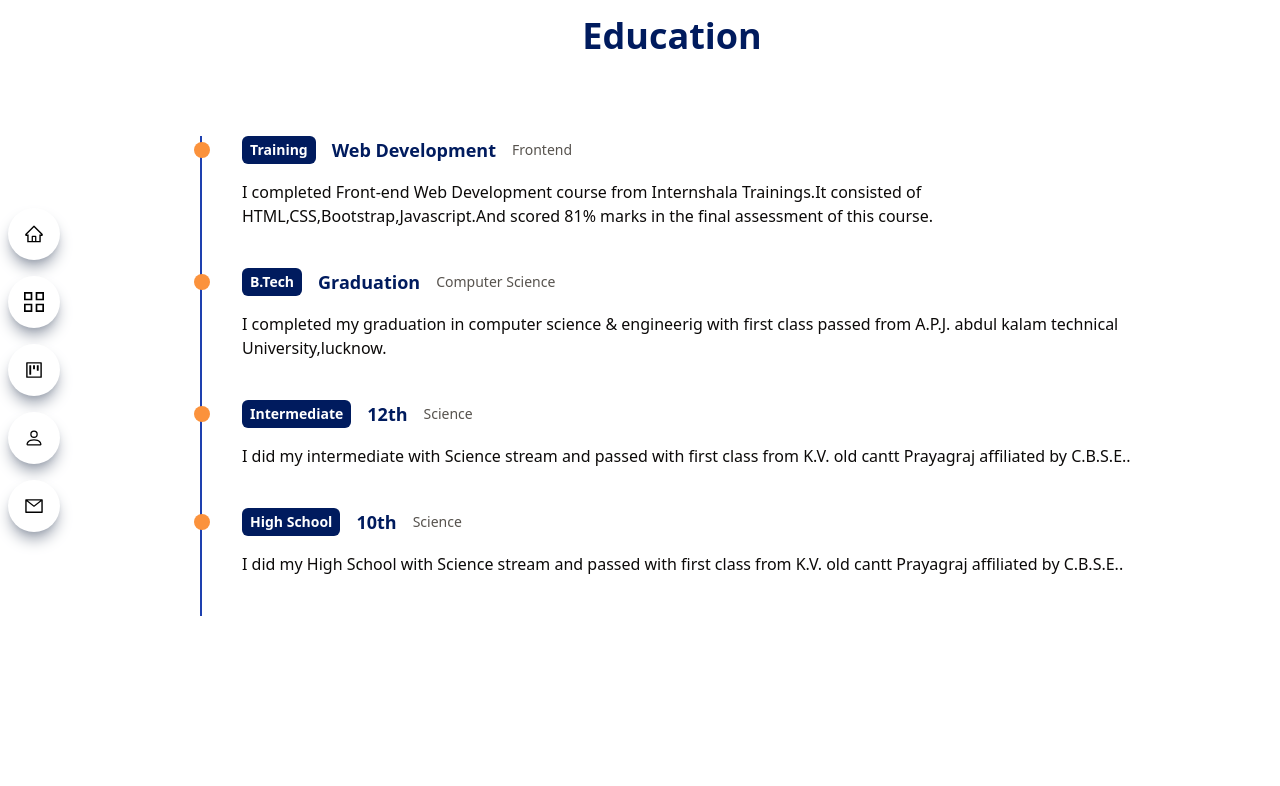
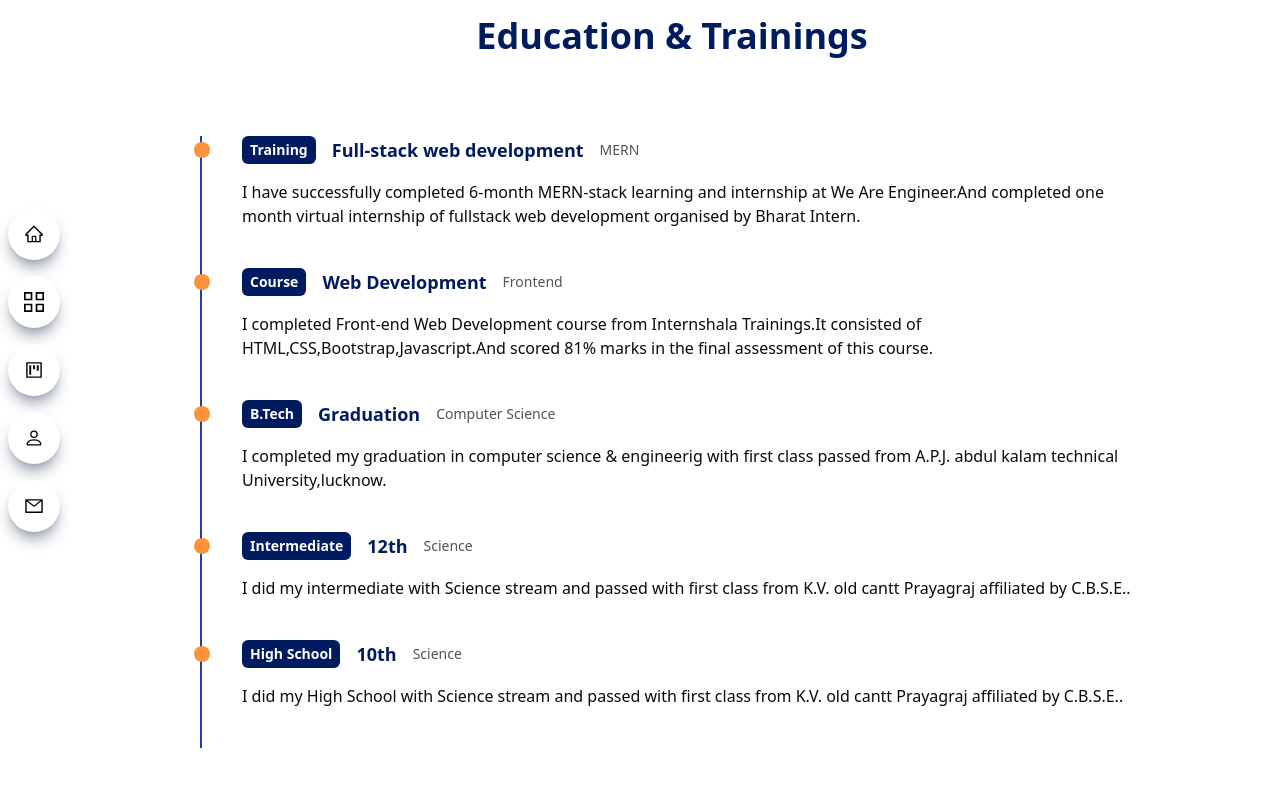
Before and after one commit to manishshukla00/portfolio, a React (Create React App) app: page /education in a window 1280 px wide. Shown: the top 786 px of the page. Built offline with nearby package versions, Linux system fonts and the light colour scheme.

Commit message:
education updated

```diff
--- a/src/component/Education.jsx
+++ b/src/component/Education.jsx
@@ -4,6 +4,13 @@ import Workitem from "./EducationItem";
 const data = [
   {
     type: "Training",
+    title: "Full-stack web development",
+    subject: "MERN",
+    details:
+      "I have successfully completed 6-month MERN-stack learning and internship at We Are Engineer.And completed one month virtual internship of fullstack web development organised by Bharat Intern.",
+  },
+  {
+    type: "Course",
     title: "Web Development",
     subject: "Frontend",
     details:
@@ -39,7 +46,7 @@ const Education = () => {
       className="max-w-[1040px] h-screen m-auto md:pl-20 px-4 py-4"
     >
       <h1 className="text-4xl font-bold text-center mb-20 text-[#001b5e]">
-        Education
+        Education & Trainings
       </h1>
       {data.map((item, idx) => {
         return (
```
